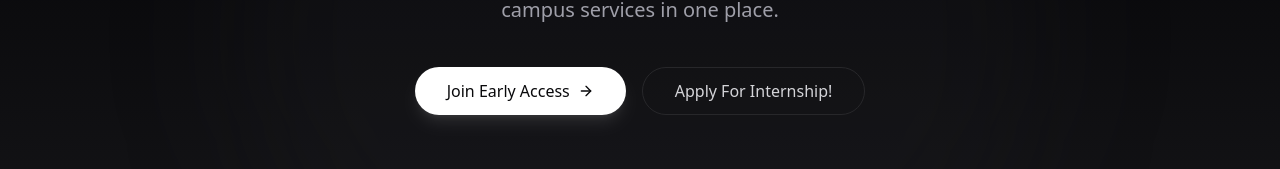
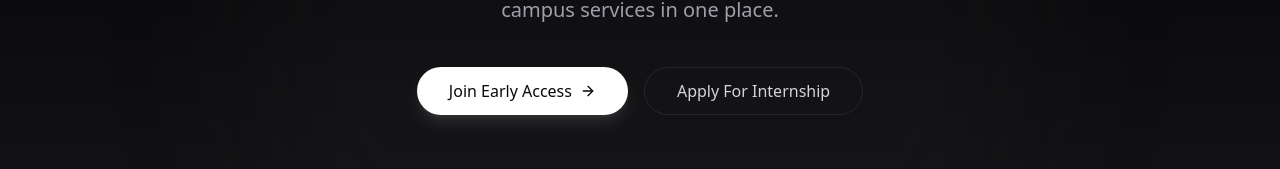
Before and after one commit to Mansviaskar/AllyGo, a React (Vite) app in the folder frontend/: page / in a window 1280 px wide. Shown: the part 465-634 px from the top of the page. Built offline with nearby package versions, Linux system fonts and the light colour scheme.

Commit message:
Update Hero.tsx

```diff
--- a/frontend/src/components/Hero.tsx
+++ b/frontend/src/components/Hero.tsx
@@ -78,7 +78,7 @@ export function Hero() {
             <ArrowRight className="ml-2 w-4 h-4" />
           </button>
           <button className="rounded-full px-8 h-12 text-base font-medium border border-zinc-800 text-zinc-300 hover:bg-zinc-900 hover:text-white hover:border-zinc-700 bg-transparent inline-flex items-center justify-center">
-            <a href="/auth">Apply For Internship!</a>
+            <a href="/auth">Apply For Internship</a>
           </button>
         </motion.div>
 
```
